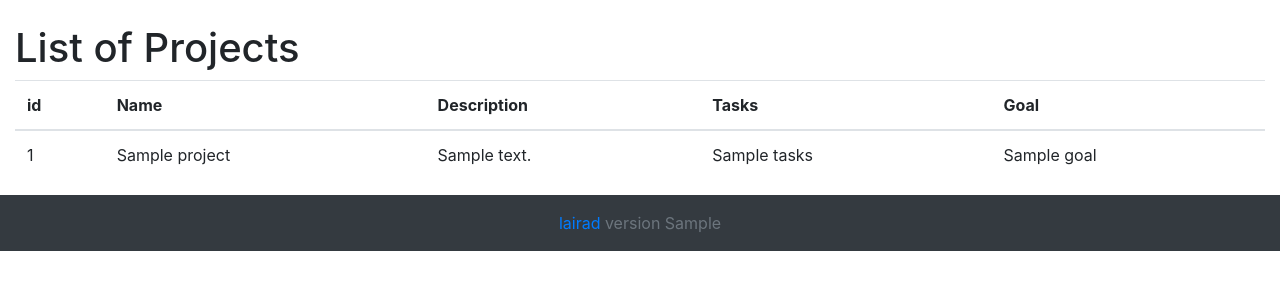
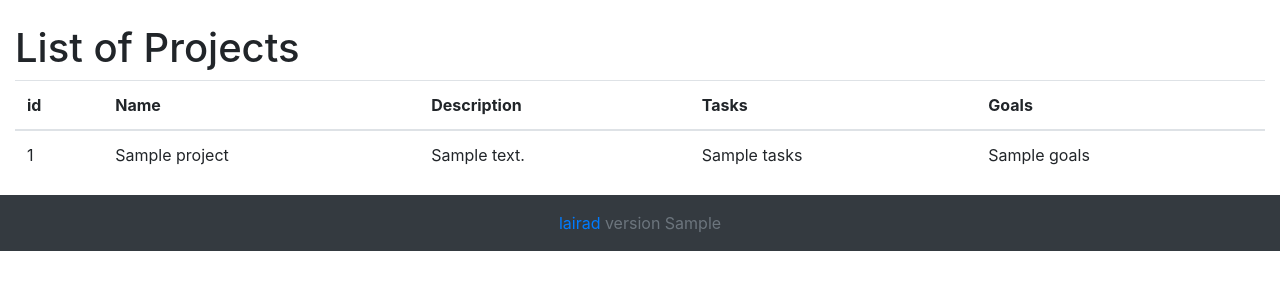
Before and after one commit to th-neu/lairad, a Python web app: template templates/list_projects.html in a window 1280 px wide. Shown: the part 56-356 px from the top of the page. Run offline with Jinja, Linux system fonts and the light colour scheme; the template is opened without the code that fills it: most values are stand-ins (such as "Sample title", 1, 10 or a date in 2020).

Commit message:
Fix: fix for listing Goals in list_projects

```diff
--- a/templates/list_projects.html
+++ b/templates/list_projects.html
@@ -11,7 +11,7 @@
         <th>Name</th>
         <th>Description</th>
         <th>Tasks</th>
-		<th>Goal</th>
+		<th>Goals</th>
       </tr>
     </thead>
     <tbody>
@@ -21,7 +21,7 @@
           <td>{{ project.name }}</td>
           <td>{{ project.description }}</td>
           <td>{{ project.tasks }}</td>
-		  <td>{{ project.goal }}</td>
+		  <td>{{ project.goals }}</td>
    		</tr>
       {% endfor %}
     </tbody>
```
